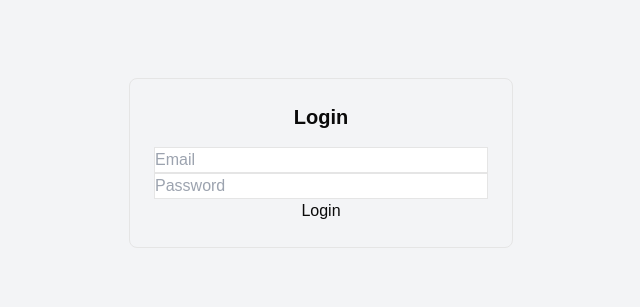
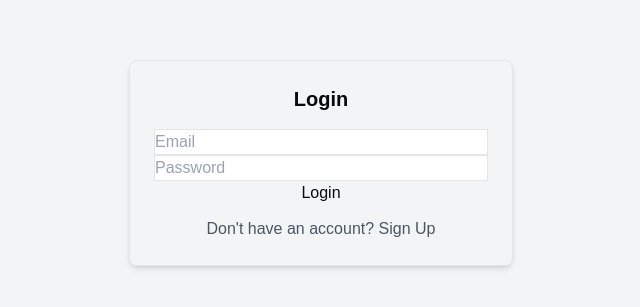
Before and after one commit to NewDara-Star/trackfit, a Next.js app: page /login in a window 1280 px wide. Shown: the part 237-544 px from the top of the page, without its empty margins (319-959 px from the left). Built offline with nearby package versions, Linux system fonts and the light colour scheme; no server answers.

Commit message:
login and sign up

```diff
--- a/src/app/login/page.tsx
+++ b/src/app/login/page.tsx
@@ -13,24 +13,27 @@ export default function LoginPage() {
   const [password, setPassword] = useState("");
   const [loading, setLoading] = useState(false);
   const [error, setError] = useState("");
+  const [isSignUp, setIsSignUp] = useState(false); // Toggle between login & sign-up
 
   if (user) {
     router.push("/dashboard");
     return null;
   }
 
-  const handleLogin = async (e: React.FormEvent) => {
+  const handleAuth = async (e: React.FormEvent) => {
     e.preventDefault();
     setLoading(true);
     setError("");
 
-    const { error } = await supabase.auth.signInWithPassword({
-      email,
-      password,
-    });
+    let result;
+    if (isSignUp) {
+      result = await supabase.auth.signUp({ email, password });
+    } else {
+      result = await supabase.auth.signInWithPassword({ email, password });
+    }
 
-    if (error) {
-      setError(error.message);
+    if (result.error) {
+      setError(result.error.message);
     } else {
       router.push("/dashboard");
     }
@@ -39,11 +42,13 @@ export default function LoginPage() {
   };
 
   return (
-    <div className="flex items-center justify-center min-h-screen bg-gray-100">
-      <Card className="w-full max-w-sm">
+    <div className="flex items-center justify-center min-h-screen bg-gray-100 px-6">
+      <Card className="w-full max-w-sm shadow-md">
         <CardContent className="p-6">
-          <CardTitle className="text-xl text-center">Login</CardTitle>
-          <form onSubmit={handleLogin} className="flex flex-col gap-4 mt-4">
+          <CardTitle className="text-xl text-center">
+            {isSignUp ? "Sign Up" : "Login"}
+          </CardTitle>
+          <form onSubmit={handleAuth} className="flex flex-col gap-4 mt-4">
             <Input
               type="email"
               placeholder="Email"
@@ -60,9 +65,19 @@ export default function LoginPage() {
             />
             {error && <p className="text-red-500 text-sm">{error}</p>}
             <Button type="submit" disabled={loading} className="w-full">
-              {loading ? "Logging in..." : "Login"}
+              {loading ? "Processing..." : isSignUp ? "Sign Up" : "Login"}
             </Button>
           </form>
+          <p className="text-center text-sm text-gray-600 mt-3">
+            {isSignUp ? "Already have an account?" : "Don't have an account?"}{" "}
+            <button
+              type="button"
+              className="text-blue-500 hover:underline"
+              onClick={() => setIsSignUp(!isSignUp)}
+            >
+              {isSignUp ? "Login" : "Sign Up"}
+            </button>
+          </p>
         </CardContent>
       </Card>
     </div>
--- a/tailwind.config.ts
+++ b/tailwind.config.ts
@@ -4,7 +4,8 @@ module.exports = {
     "./src/app/**/*.{ts,tsx}",
     "./src/components/**/*.{ts,tsx}",
     "./src/app/workout/**/*.{ts,tsx}",
-    "./src/app/dashboard/**/*.{ts,tsx}"
+    "./src/app/dashboard/**/*.{ts,tsx}",
+    "./src/app/login/**/*.{ts,tsx}"
 
   ],
   theme: {
```
